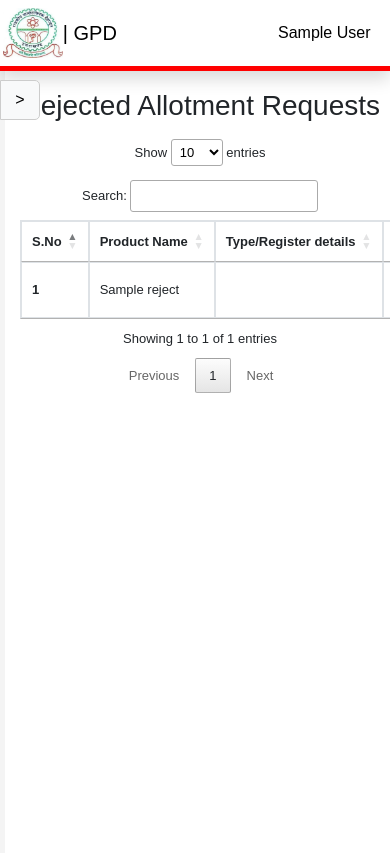
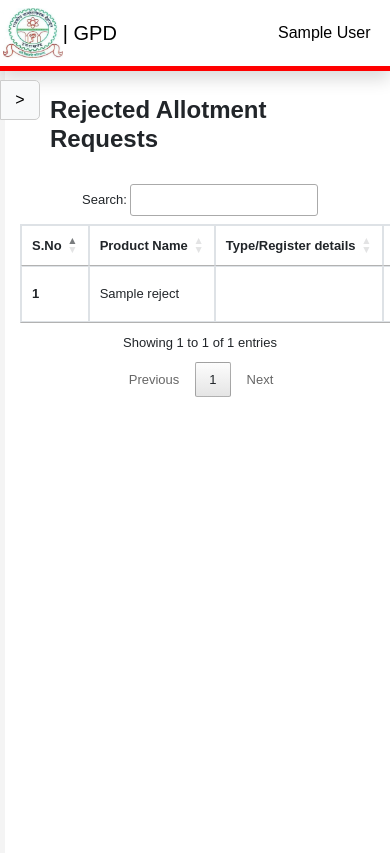
Before and after one commit to Suraj-1309/GPIMS, a PHP site: page /inventory/reject.php in a window 390 px wide. Run offline with PHP 8.4, Linux system fonts and the light colour scheme; the visitor is signed in with stand-in values (Sample User, id 1); tables that the repository leaves empty or names only in its code hold one stand-in row (values such as "Sample post"); some libraries are stand-ins or nearby versions.

Commit message:
complete the inventory manager reject page

```diff
--- a/inventory/reject.php
+++ b/inventory/reject.php
@@ -1,18 +1,23 @@
 <?php
-
 ob_start();
 session_start();
+
+// First, make sure the user is logged in
 if (!isset($_SESSION['loggedin']) || $_SESSION['loggedin'] !== true) {
     header("Location: ../index.php");
     exit();
 }
 if (
-    !isset($_SESSION['branch']) || !isset($_SESSION['lab']) ||
-    $_SESSION['branch'] !== 'INVENTORY' || $_SESSION['lab'] !== 'INVENTORY'
+    !(
+        (isset($_SESSION['branch'], $_SESSION['lab']) && $_SESSION['branch'] === 'INVENTORY' && $_SESSION['lab'] === 'INVENTORY')
+        ||
+        (isset($_SESSION['name']) && !empty($_SESSION['name']))
+    )
 ) {
     header("Location: ../index.php");
     exit();
 }
+
 ?>
 
 <!DOCTYPE html>
@@ -45,9 +50,24 @@ if (
     <!-- sidebar  -->
     <?php include "components/sidebar.php" ?>
 
+
     <div id="admin" class="right">
 
+        <div class="p-3 ml-5 pl-4">
+            <h2>Rejected Allotment Requests</h2>
+        </div>
+        <style>
+            @media (max-width: 767px) {
 
+                h2 {
+                    text-align: left;
+                    margin-left: -27px;
+                    font-size: x-large;
+                    font-weight: 900;
+                    padding-top: 5%;
+                }
+            }
+        </style>
         <?php
         include "../_dbconnect.php";
 
@@ -85,8 +105,7 @@ if (
                         $_SESSION['popup_message'] = 'Error moving item to allotment.';
                         $_SESSION['popup_type'] = 'danger';
                     }
-                }
-                elseif ($action === 'reject') {
+                } elseif ($action === 'reject') {
                     // Reject: Move item to inventory and remove from allotment_reject
                     $product_name = $row['product_name'];
                     $type = $row['type'];
@@ -141,7 +160,7 @@ if (
 
 
         <div class="container">
-            <h3 class="pb-2 pt-4">Rejected Allotment Requests</h3>
+
             <table class="table table-bordered" id="myTable">
                 <thead>
                     <tr>
@@ -178,8 +197,8 @@ if (
                                 <td>' . $row['reason'] . '</td>
                                 <td>
                                     <div style="display: flex; gap: 10px; align-items: center;">
-                                    <button class="btn btn-success accept-button" data-sno="' . $row['sno'] . '" data-toggle="modal" data-target="#acceptModal">Accept</button>
-                                    <button class="btn btn-danger reject-button" data-sno="' . $row['sno'] . '" data-toggle="modal" data-target="#rejectModal">Reject</button>
+                                    <button class="btn btn-success accept-button" data-sno="' . $row['sno'] . '" data-toggle="modal" data-target="#acceptModal">Request Again</button>
+                                    <button class="btn btn-danger reject-button" data-sno="' . $row['sno'] . '" data-toggle="modal" data-target="#rejectModal">Add Back</button>
                                 </div>
                                 </td>
                             </tr>';
@@ -269,9 +288,16 @@ if (
     <script src="//cdn.datatables.net/2.2.2/js/dataTables.min.js"></script>
     <script>
         $(document).ready(function () {
-            $('#myTable').DataTable();
+            var dtOptions = {};
+            // Check if the viewport width is 767px or less (mobile)
+            if ($(window).width() <= 767) {
+                dtOptions.lengthChange = false;
+            }
 
+            // Initialize DataTable with the options
+            $('#myTable').DataTable(dtOptions);
         });
+
     </script>
 </body>
 
--- a/officer/components/sidebar.php
+++ b/officer/components/sidebar.php
@@ -237,6 +237,7 @@
 
 <!-- sidebar  -->
 <div class="sidebar">
+  <h4>Officer options</h4>
     <div>
         <ul class="nav flex-column">
             <li class="nav-item nav-link bg-col  hover-class">
```
